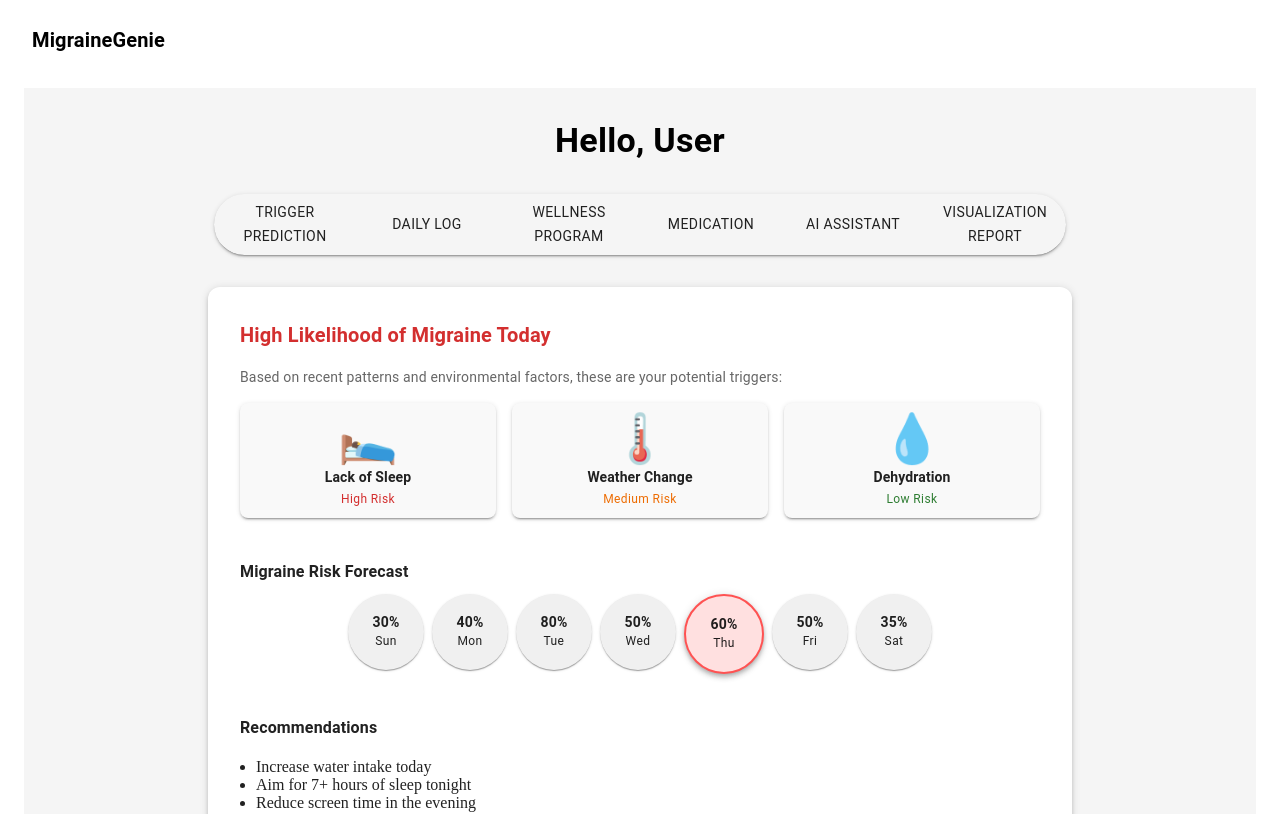
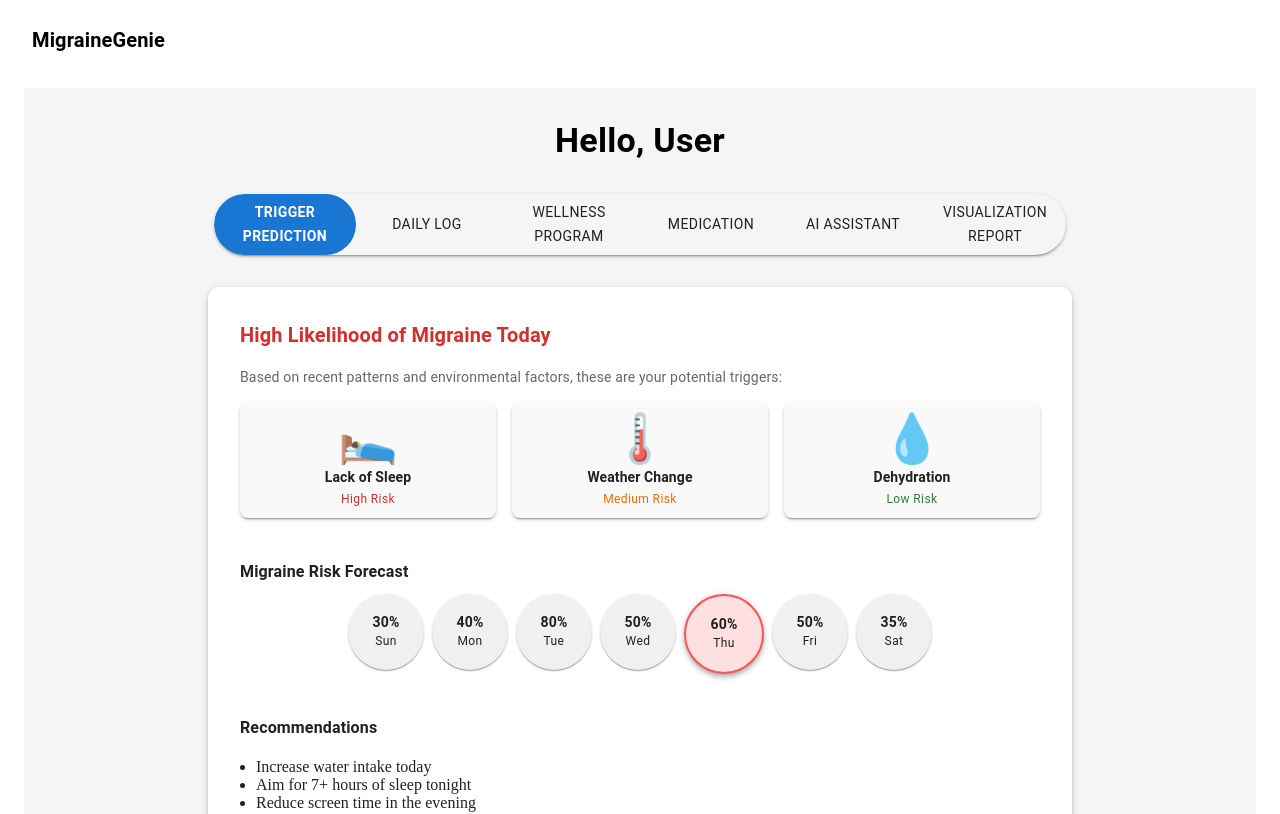
Before and after one commit to taratony-27/Migraine-Genie, a React (Create React App) app in the folder client/: page /dashboard in a window 1280 px wide. Shown: the top 814 px of the page. Built offline with nearby package versions, Linux system fonts and the light colour scheme.

Commit message:
Change fetch user name

```diff
--- a/client/src/pages/Dashboard.tsx
+++ b/client/src/pages/Dashboard.tsx
@@ -1,4 +1,4 @@
-import React, { useState } from 'react';
+import React, { useEffect, useState } from 'react';
 import {
   Box,
   Typography,
@@ -20,7 +20,7 @@ import DailyPredictions from '../components/DailyPredictions';
 import Medication from '../components/Medication';
 import WellnessProgram from '../components/WelnessProgram';
 import AIAssistant from '../components/AIAssistant';
-import Visualization from '../components/Visualization'; //Need to change
+import Visualization from '../components/Visualization';
 
 const tabs = [
   'Trigger Prediction',
@@ -28,28 +28,106 @@ const tabs = [
   'Wellness Program',
   'Medication',
   'AI Assistant',
-  'Visualization Report'
+  'Visualization Report',
 ];
 
+// Helper: try multiple places/keys, handle JSON blobs, handle JWT
+const extractName = (): string | null => {
+  if (typeof window === 'undefined') return null;
+
+  const tryKeys = (store: Storage, keys: string[]) => {
+    for (const k of keys) {
+      const v = store.getItem(k);
+      if (!v) continue;
+
+      // JSON object?
+      try {
+        const obj = JSON.parse(v);
+        if (obj && typeof obj === 'object') {
+          // common fields
+          const guess =
+            obj.name ||
+            obj.fullName ||
+            (obj.firstName && obj.lastName ? `${obj.firstName} ${obj.lastName}` : null) ||
+            obj.firstName ||
+            obj.username ||
+            null;
+          if (guess) return String(guess);
+        }
+      } catch {
+        // plain string
+        if (v && v !== 'undefined' && v !== 'null') return v;
+      }
+    }
+    return null;
+  };
+
+  // 1) look in localStorage/sessionStorage common keys
+  const fromLocal =
+    tryKeys(localStorage, ['user', 'profile', 'name', 'username', 'displayName']) ||
+    tryKeys(sessionStorage, ['user', 'profile', 'name', 'username', 'displayName']);
+  if (fromLocal) return fromLocal;
+
+  // 2) optionally decode a JWT if someone stored it under "token" or similar
+  const token =
+    localStorage.getItem('token') ||
+    localStorage.getItem('accessToken') ||
+    sessionStorage.getItem('token') ||
+    sessionStorage.getItem('accessToken');
+  if (token && token.split('.').length === 3) {
+    try {
+      const payload = JSON.parse(atob(token.split('.')[1]));
+      const guess =
+        payload.name ||
+        payload.fullName ||
+        (payload.given_name && payload.family_name
+          ? `${payload.given_name} ${payload.family_name}`
+          : null) ||
+        payload.given_name ||
+        payload.username;
+      if (guess) return String(guess);
+    } catch {
+      /* ignore */
+    }
+  }
+
+  return null;
+};
+
 const Dashboard: React.FC = () => {
-  const [activeTab, setActiveTab] = useState('Daily Trigger Prediction');
+  // FIX: default must exist in `tabs`
+  const [activeTab, setActiveTab] = useState('Trigger Prediction');
   const [anchorEl, setAnchorEl] = useState<null | HTMLElement>(null);
+  const [displayName, setDisplayName] = useState('User');
 
   const theme = useTheme();
   const isMobile = useMediaQuery(theme.breakpoints.down('sm'));
 
-  const handleMenuClick = (event: React.MouseEvent<HTMLElement>) => {
-    setAnchorEl(event.currentTarget);
+  // Pull name on mount and whenever storage changes (e.g. after login)
+  useEffect(() => {
+    const update = () => {
+      const name = extractName();
+      setDisplayName(name && name.trim().length ? name : 'User');
     };
+    update();
 
+    // Listen for storage changes across tabs / later login
+    const onStorage = (e: StorageEvent) => {
+      if (!e.key) return update();
+      if (['user', 'profile', 'name', 'username', 'displayName', 'token', 'accessToken'].includes(e.key)) {
+        update();
+      }
+    };
+    window.addEventListener('storage', onStorage);
+    return () => window.removeEventListener('storage', onStorage);
+  }, []);
+
+  const handleMenuClick = (event: React.MouseEvent<HTMLElement>) => setAnchorEl(event.currentTarget);
   const handleMenuItemClick = (tab: string) => {
     setActiveTab(tab);
     setAnchorEl(null);
   };
-
-  const handleButtonClick = (tab: string) => {
-    setActiveTab(tab);
-  };
+  const handleButtonClick = (tab: string) => setActiveTab(tab);
 
   const renderContent = () => {
     switch (activeTab) {
@@ -70,21 +148,15 @@ const Dashboard: React.FC = () => {
   };
 
   const activeTabIndex = tabs.indexOf(activeTab);
-  const tabWidth = 100 / tabs.length; // 4 tabs = 25% each
+  const tabWidth = 100 / tabs.length;
 
   return (
-    <Box
-      display="flex"
-      flexDirection="column"
-      minHeight="100dvh"
-      bgcolor="#f5f5f5"
-      py={4}
-    >
+    <Box display="flex" flexDirection="column" minHeight="100dvh" bgcolor="#f5f5f5" py={4}>
       {/* Profile Section */}
       <Container maxWidth="lg" sx={{ mb: 4 }}>
         <Box display="flex" flexDirection="column" alignItems="center" textAlign="center">
           <Typography variant="h4" fontWeight="bold">
-            Hello, {localStorage.getItem("name") || "User"}
+            Hello, {displayName}
           </Typography>
         </Box>
       </Container>
@@ -93,47 +165,28 @@ const Dashboard: React.FC = () => {
       <Container maxWidth="md" sx={{ mb: 4, position: 'relative' }}>
         {isMobile ? (
           <Box display="flex" justifyContent="space-between" alignItems="center">
-            <Typography variant="h6" fontWeight="bold">
-              {activeTab}
-            </Typography>
-            <IconButton onClick={handleMenuClick}>
-              <MenuIcon />
-            </IconButton>
-            <Menu
-              anchorEl={anchorEl}
-              open={Boolean(anchorEl)}
-              onClose={() => setAnchorEl(null)}
-            >
+            <Typography variant="h6" fontWeight="bold">{activeTab}</Typography>
+            <IconButton onClick={handleMenuClick}><MenuIcon /></IconButton>
+            <Menu anchorEl={anchorEl} open={Boolean(anchorEl)} onClose={() => setAnchorEl(null)}>
               {tabs.map((tab) => (
-                <MenuItem key={tab} onClick={() => handleMenuItemClick(tab)}>
-                  {tab}
-                </MenuItem>
+                <MenuItem key={tab} onClick={() => handleMenuItemClick(tab)}>{tab}</MenuItem>
               ))}
             </Menu>
           </Box>
         ) : (
           <Box position="relative">
-            {/* Moving background slider */}
             <Box position="relative" overflow="hidden" borderRadius="50px" boxShadow={2}>
               <motion.div
                 style={{
                   position: 'absolute',
-                  top: 0,
-                  left: 0,
-                  height: '100%',
+                  top: 0, left: 0, height: '100%',
                   width: `${tabWidth}%`,
                   backgroundColor: theme.palette.primary.main,
                   borderRadius: '50px',
                   zIndex: 1,
                 }}
-                animate={{
-                  x: `${activeTabIndex * 100}%`,
-                }}
-                transition={{
-                  type: 'spring',
-                  stiffness: 300,
-                  damping: 30,
-                }}
+                animate={{ x: `${activeTabIndex * 100}%` }}
+                transition={{ type: 'spring', stiffness: 300, damping: 30 }}
               />
               <ButtonGroup
                 fullWidth
@@ -145,15 +198,11 @@ const Dashboard: React.FC = () => {
                   borderRadius: '50px',
                   overflow: 'hidden',
                   '& .MuiButtonGroup-grouped': {
-                    border: 'none !important',   // <-- Strong override to kill border
+                    border: 'none !important',
                     borderColor: 'transparent !important',
-                  },
-                  '& .MuiButtonGroup-grouped:not(:last-of-type)': {
-                    borderRight: 'none !important',
                   },
                 }}
               >
-
                 {tabs.map((tab) => (
                   <Button
                     key={tab}
@@ -163,23 +212,11 @@ const Dashboard: React.FC = () => {
                       bgcolor: 'transparent',
                       color: activeTab === tab ? 'white' : 'text.primary',
                       fontWeight: activeTab === tab ? 'bold' : 'normal',
-                    transition: 'color 0.3s ease', // Only color transition
-                    border: 'none !important',
-                    borderColor: 'transparent !important',
+                      transition: 'color 0.3s ease',
                       boxShadow: 'none !important',
                       '&:hover': {
-                      color: activeTab === tab ? 'white' : theme.palette.primary.main, // Text becomes primary color on hover
-                      bgcolor: 'transparent',  // stays transparent
-                      boxShadow: 'none',
-                      border: 'none',
-                    },
-                    '&:focus': {
-                      border: 'none',
-                      boxShadow: 'none',
-                    },
-                    '&:focus-visible': {
-                      border: 'none',
-                      boxShadow: 'none',
+                        color: activeTab === tab ? 'white' : theme.palette.primary.main,
+                        bgcolor: 'transparent',
                       },
                     }}
                   >
@@ -209,10 +246,10 @@ const Dashboard: React.FC = () => {
             maxWidth: '800px',
             p: { xs: 2, md: 4 },
             borderRadius: 3,
-            bgcolor: "#ffffff",
-            display: "flex",
-            flexDirection: "column",
-            minHeight: { xs: "200px", md: "300px" },
+            bgcolor: '#ffffff',
+            display: 'flex',
+            flexDirection: 'column',
+            minHeight: { xs: '200px', md: '300px' },
           }}
         >
           {renderContent()}
```
Lines whose indentation alone changed are shown as unchanged.
